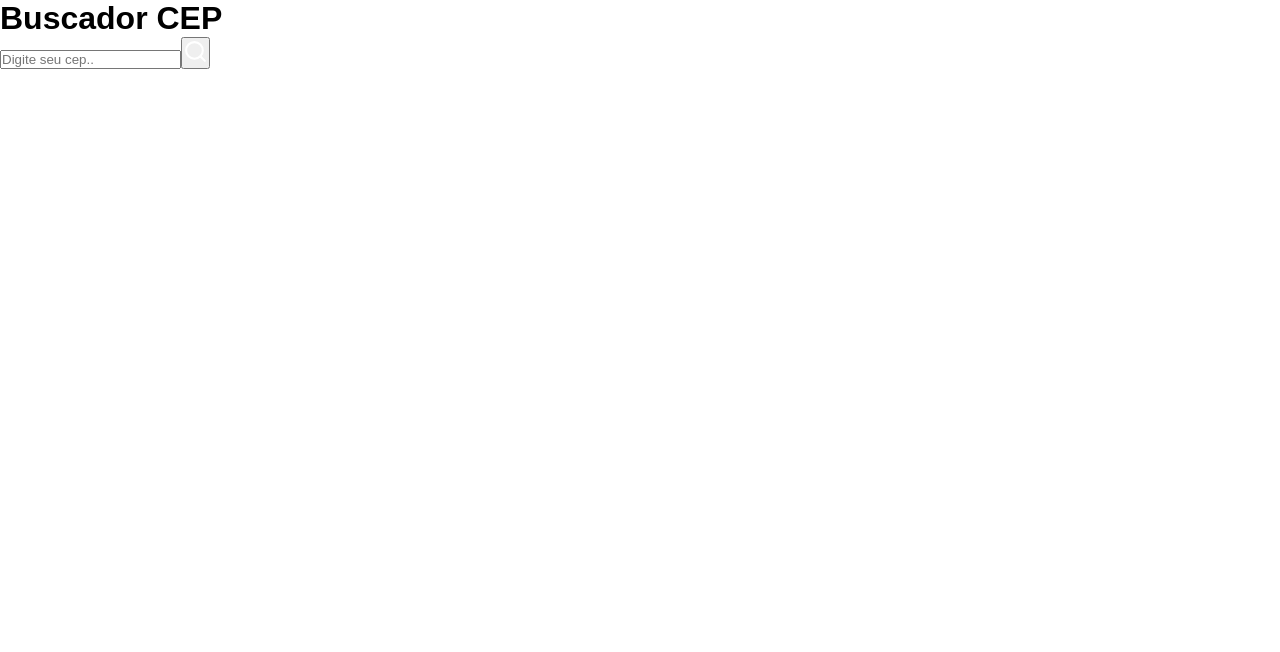
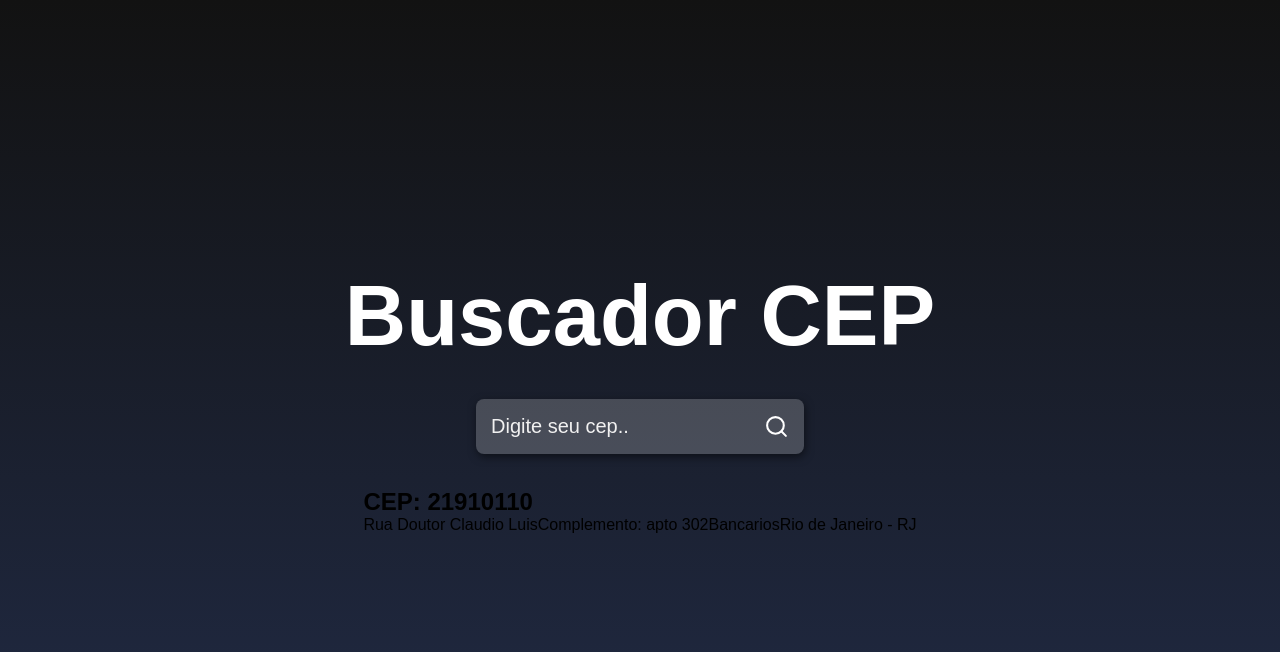
Before and after one commit to felipebiermann/buscador-cep, a React (Create React App) app: page / in a window 1280 px wide. Shown: the top 652 px of the page. Built offline with nearby package versions, Linux system fonts and the light colour scheme.

Commit message:
mais style

```diff
--- a/src/App.js
+++ b/src/App.js
@@ -1,5 +1,5 @@
 import { FiSearch } from "react-icons/fi";
-
+import "./style.css";
 function App() {
   return (
     <div className="container">
@@ -10,6 +10,13 @@ function App() {
           <FiSearch size={25} color="#FFF" />
         </button>
       </div>
+      <main className="main">
+        <h2>CEP: 21910110</h2>
+        <span>Rua Doutor Claudio Luis</span>
+        <span>Complemento: apto 302</span>
+        <span>Bancarios</span>
+        <span>Rio de Janeiro - RJ</span>
+      </main>
     </div>
   );
 }
--- a/src/style.css
+++ b/src/style.css
@@ -0,0 +1,59 @@
+.container {
+  height: 100vh;
+  display: flex;
+  justify-content: center;
+  align-items: center;
+  flex-direction: column;
+  background: linear-gradient(#121212, #212b46);
+}
+
+.title {
+  font-size: 85px;
+  color: #fff;
+  animation: flipTitle 2s;
+}
+
+@keyframes flipTitle {
+  from {
+    transform: rotateX(90deg);
+  }
+  to {
+    transform: rotateX(0deg);
+  }
+}
+
+.containerInput {
+  background-color: rgba(255, 255, 255, 0.2);
+  padding: 15px;
+  margin: 34px 0;
+  display: flex;
+  border-radius: 8px;
+  box-shadow: 1px 3px 8px rgba(0, 0, 0, 0.5);
+}
+
+.containerInput input {
+  background-color: transparent;
+  border: 0;
+  font-size: 20px;
+  color: #fff;
+  outline: none;
+  margin-right: 8px;
+}
+
+.containerInput input::placeholder {
+  color: #f1f1f1;
+}
+
+.buttonSearch {
+  background-color: transparent;
+  border: 0;
+  display: flex;
+  justify-content: center;
+  align-items: center;
+  cursor: pointer;
+  transition: transform 0.5s;
+}
+
+.buttonSearch:hover {
+  transform: scale(1.2);
+}
```
